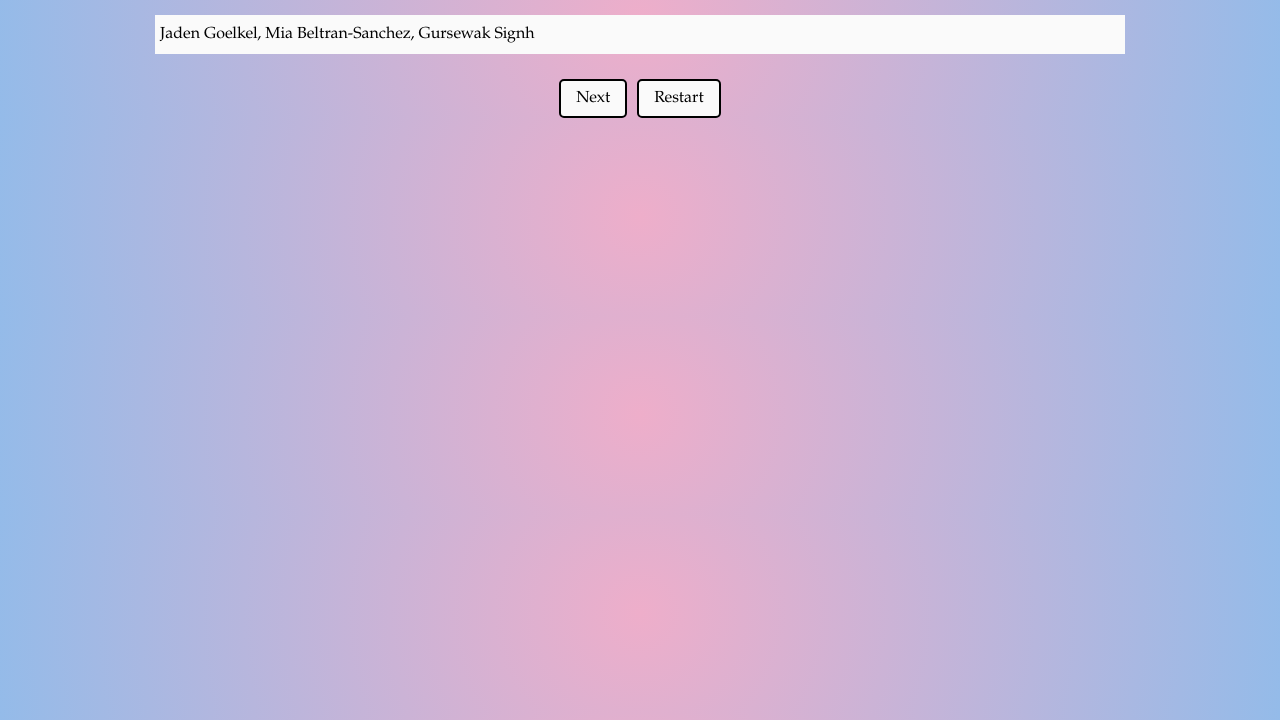
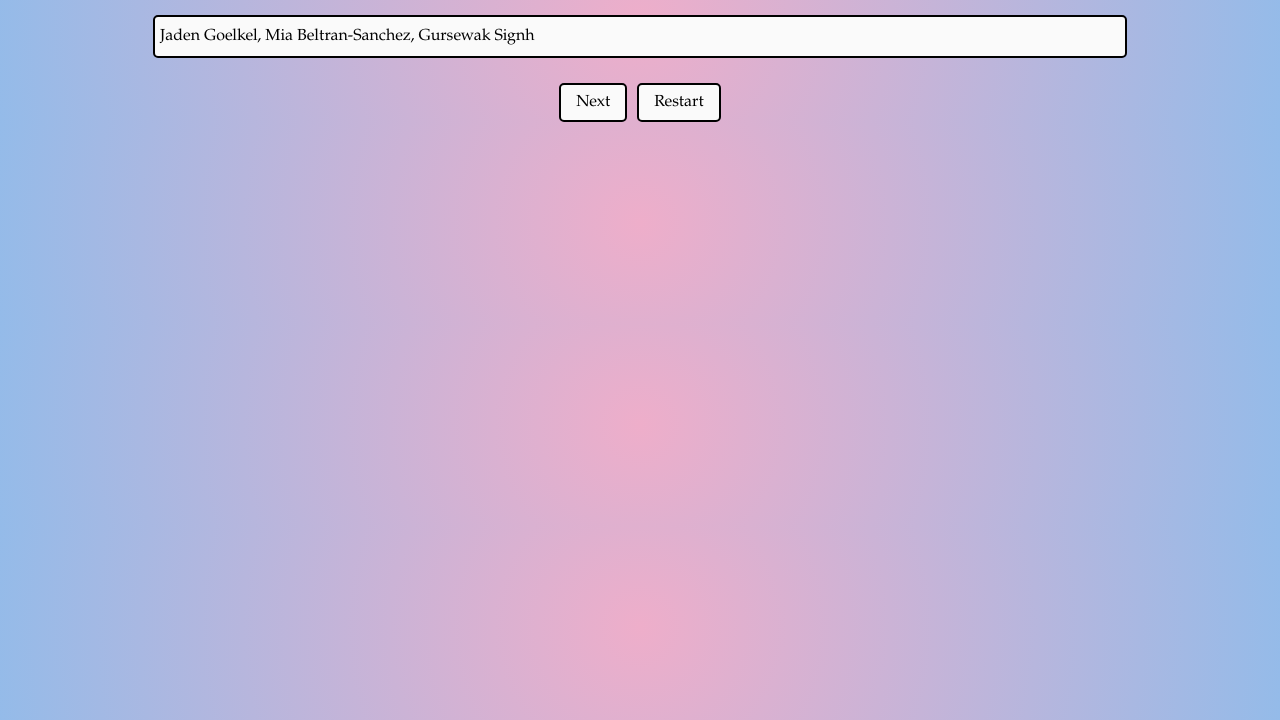
Before and after one commit to groupb-cat3/groupb-cat3, a plain HTML site: page index.html in a window 1280 px wide. Shown: the part 80-800 px from the top of the page. Drawn offline with Linux system fonts and the light colour scheme.

Commit message:
Update styles.css with teh border

```diff
--- a/styles.css
+++ b/styles.css
@@ -33,7 +33,9 @@ h1 {
     padding: 5px;
     max-width: 960px;
     margin: 5px auto;
-    line-height: 1.8; /* Added top/bottom margin for visual separation */
+    line-height: 1.8;
+    border: 2px solid #000000;
+    border-radius: 5px; /* Added top/bottom margin for visual separation */
 }
 
 .container2 {
```
